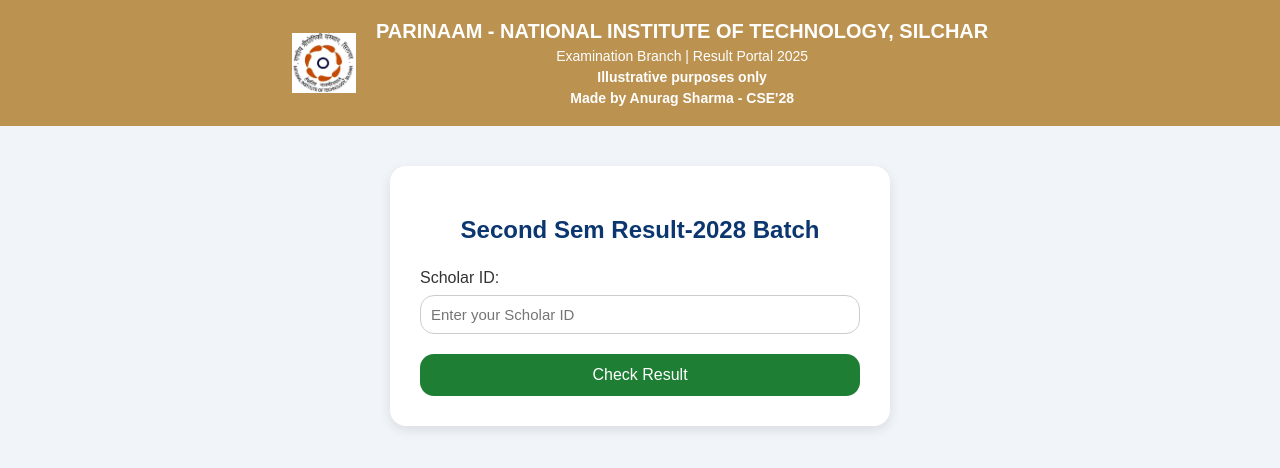
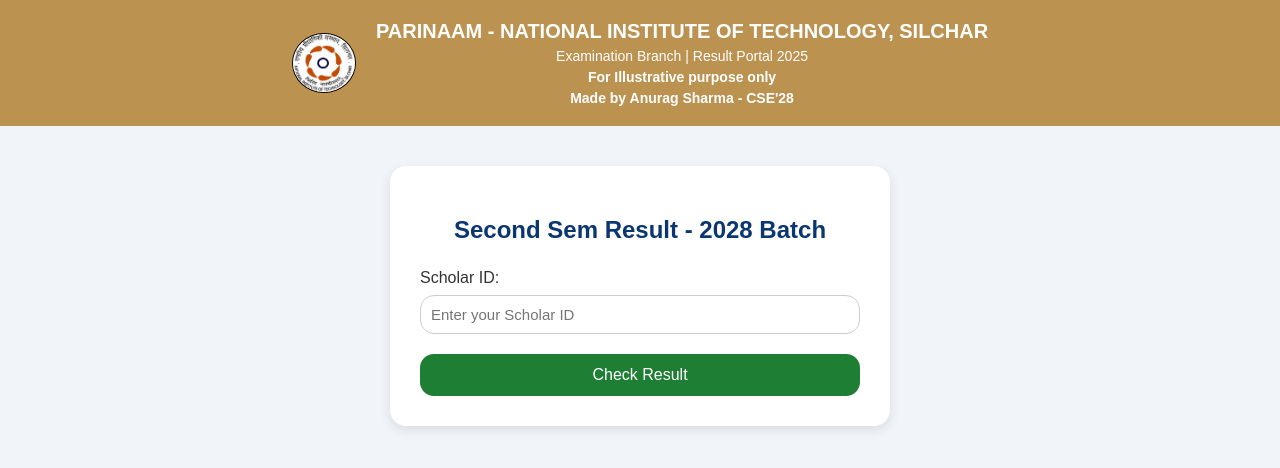
Before and after one commit to techy-geek/Parinaam, a plain HTML site: page client/frontend/index.html in a window 1280 px wide. Drawn offline with Linux system fonts and the light colour scheme.

Commit message:
NIT SILCHAR LOGO UPDATED

```diff
--- a/client/frontend/index.html
+++ b/client/frontend/index.html
@@ -8,16 +8,16 @@
 </head>
 <body>
   <div class="header">
-    <img src="logo.png" alt="College Logo" class="logo" />
+    <img src="logo.png" alt="College Logo" class="logo" style="border-radius: 50%;border:1px solid black" />
     <div class="header-text">
       <h1>PARINAAM - NATIONAL INSTITUTE OF TECHNOLOGY, SILCHAR</h1>
       <p> Examination Branch | Result Portal 2025</p>
-      <p><b> Illustrative purposes only</b> </p>
+      <p><b> For Illustrative purpose only</b> </p>
       <p><b> Made by Anurag Sharma - CSE'28</b> </p>
     </div>
   </div>
   <div class="container">
-    <h2>Second Sem Result-2028 Batch</h2>
+    <h2>Second Sem Result - 2028 Batch</h2>
     <form onsubmit="event.preventDefault(); searchResult();">
       <label for="rollInput">Scholar ID:</label>
       <input type="text" id="rollInput" placeholder="Enter your Scholar ID" required />
```
